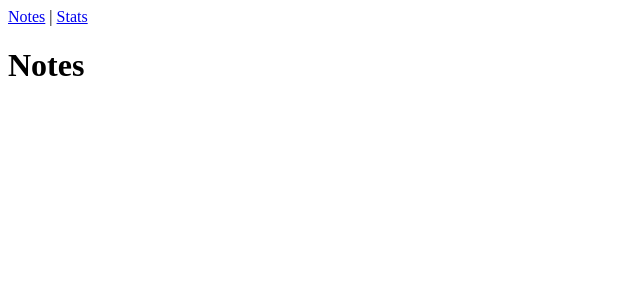
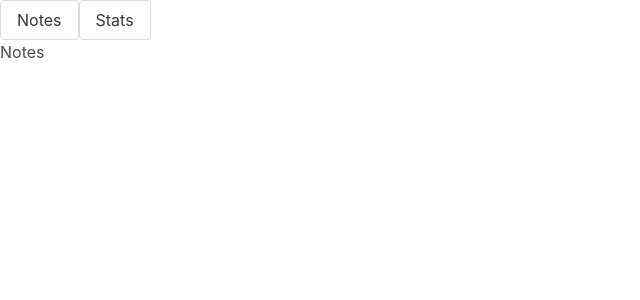
Before and after one commit to KarlHeitmann/vue-composition-api-noteballs, a Vue app: page / in a window 1280 px wide. Shown: the top 300 px of the page, without its empty margins (0-640 px from the left). Built offline with nearby package versions, Linux system fonts and the light colour scheme.

Commit message:
router agregado y funciona, bulma tb funciona

```diff
--- a/package.json
+++ b/package.json
@@ -7,6 +7,7 @@
     "preview": "vite preview --port 5050"
   },
   "dependencies": {
+    "bulma": "^0.9.3",
     "vue": "^3.2.33",
     "vue-router": "^4.0.14"
   },
--- a/src/App.vue
+++ b/src/App.vue
@@ -2,7 +2,11 @@
 </script>
 
 <template>
-  <RouterLink to="/">Notes</RouterLink> |
-  <RouterLink to="/stats">Stats</RouterLink>
+  <RouterLink to="/" class="button">Notes</RouterLink>
+  <RouterLink to="/stats" class="button">Stats</RouterLink>
   <RouterView />
 </template>
+
+<style>
+@import 'bulma/css/bulma.min.css';
+</style>
--- a/src/main.js
+++ b/src/main.js
@@ -1,24 +1,7 @@
 import { createApp } from 'vue'
-import { createRouter, createWebHashHistory } from "vue-router";
 import App from './App.vue'
-import ViewNotes from '@/views/ViewNotes.vue'
-import ViewStats from '@/views/ViewStats.vue'
 
-const router = createRouter({
-  history: createWebHashHistory(),
-  routes: [
-    {
-      path: '/',
-      name: 'notes',
-      component: ViewNotes
-    },
-    {
-      path: '/stats',
-      name: 'stats',
-      component: ViewStats
-    },
-  ]
-})
+import router from '@/router'
 
 createApp(App)
   .use(router)
--- /dev/null
+++ b/src/router/index.js
@@ -0,0 +1,23 @@
+import { createRouter, createWebHashHistory } from "vue-router";
+import ViewNotes from '@/views/ViewNotes.vue'
+import ViewStats from '@/views/ViewStats.vue'
+
+const routes = [
+    {
+      path: '/',
+      name: 'notes',
+      component: ViewNotes
+    },
+    {
+      path: '/stats',
+      name: 'stats',
+      component: ViewStats
+    },
+  ]
+
+const router = createRouter({
+  history: createWebHashHistory(),
+  routes,
+})
+
+export default router
```
Also changed, not shown: 1 other file (tests, documents, lock files or other folders).
